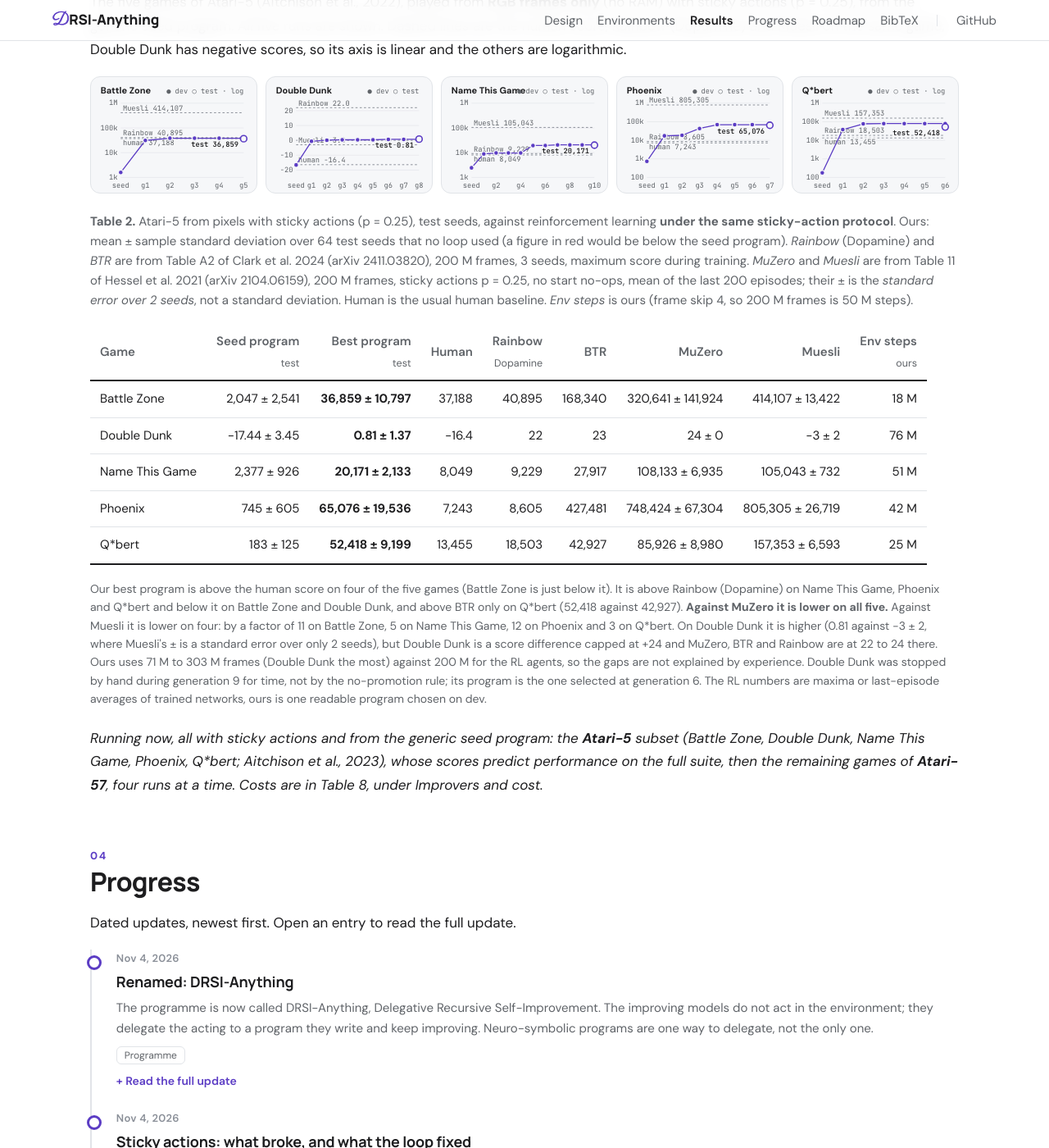
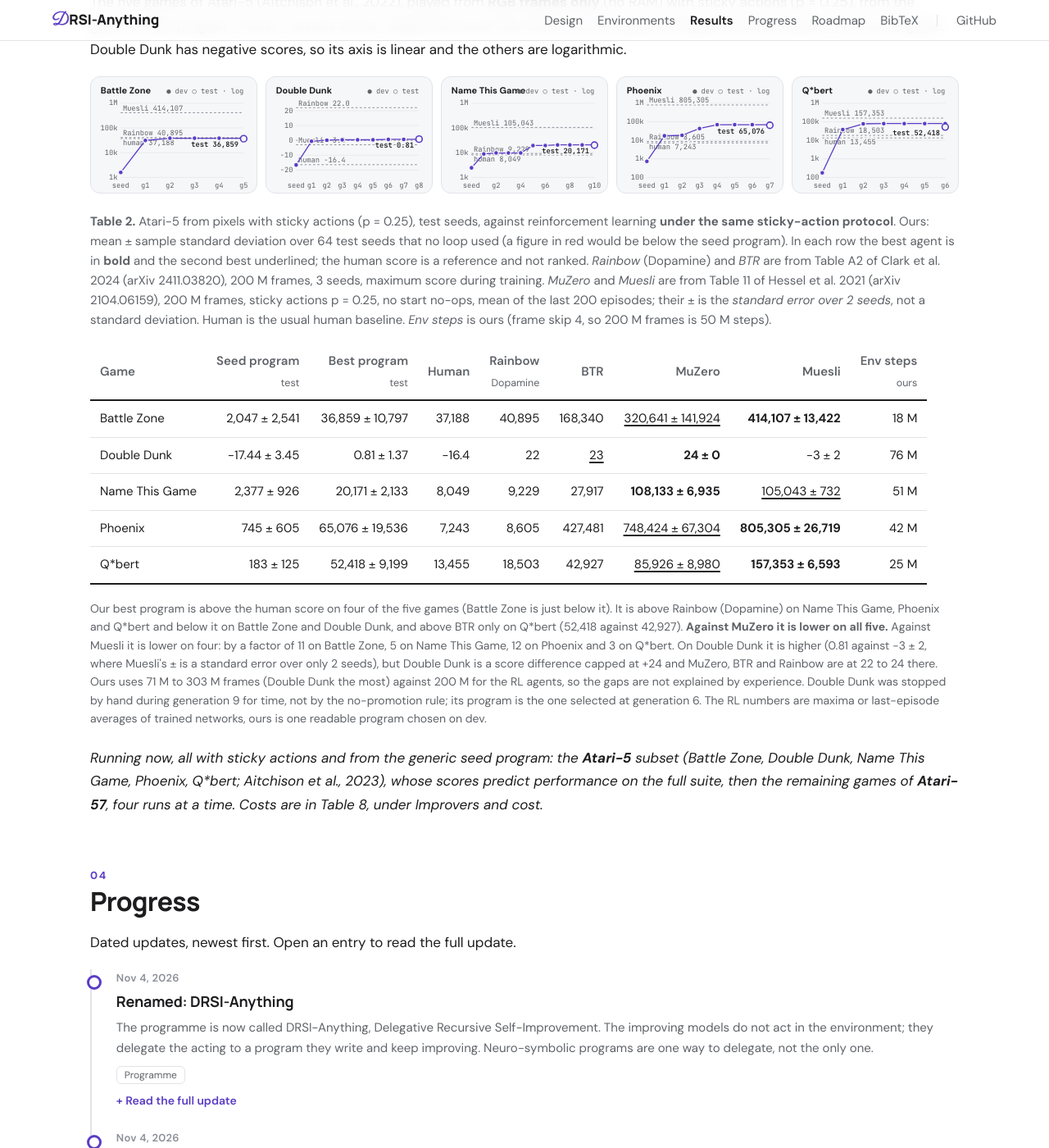
Before and after one commit to SMU-DIGA/drsi-anything-programme, a Jekyll site: the page built from index.html, in a window 1280 px wide and 1400 px high, scrolled down 9206 px. Shown: the whole window at 82% size. Built offline with Jekyll 4.4.1, drawn with Linux system fonts in a browser that asks for light colours.

Commit message:
Atari-5 table: bold the best agent per row, underline the second best (human not ranked)
Co-Authored-By: Claude Opus 5.5 <noreply@anthropic.com>
Claude-Session: https://claude.ai/code/session_012VRTwfcjG1weZYNEB2Huqo

```diff
--- a/_includes/table-atari5.html
+++ b/_includes/table-atari5.html
@@ -1,5 +1,5 @@
-<tr><td>Battle Zone</td><td class="num">2,047 ± 2,541</td><td class="num"><strong><span>36,859 ± 10,797</span></strong></td><td class="num">37,188</td><td class="num">40,895</td><td class="num">168,340</td><td class="num">320,641 ± 141,924</td><td class="num">414,107 ± 13,422</td><td class="num">18 M</td></tr>
-<tr><td>Double Dunk</td><td class="num">−17.44 ± 3.45</td><td class="num"><strong><span>0.81 ± 1.37</span></strong></td><td class="num">−16.4</td><td class="num">22</td><td class="num">23</td><td class="num">24 ± 0</td><td class="num">−3 ± 2</td><td class="num">76 M</td></tr>
-<tr><td>Name This Game</td><td class="num">2,377 ± 926</td><td class="num"><strong><span>20,171 ± 2,133</span></strong></td><td class="num">8,049</td><td class="num">9,229</td><td class="num">27,917</td><td class="num">108,133 ± 6,935</td><td class="num">105,043 ± 732</td><td class="num">51 M</td></tr>
-<tr><td>Phoenix</td><td class="num">745 ± 605</td><td class="num"><strong><span>65,076 ± 19,536</span></strong></td><td class="num">7,243</td><td class="num">8,605</td><td class="num">427,481</td><td class="num">748,424 ± 67,304</td><td class="num">805,305 ± 26,719</td><td class="num">42 M</td></tr>
-<tr><td>Q*bert</td><td class="num">183 ± 125</td><td class="num"><strong><span>52,418 ± 9,199</span></strong></td><td class="num">13,455</td><td class="num">18,503</td><td class="num">42,927</td><td class="num">85,926 ± 8,980</td><td class="num">157,353 ± 6,593</td><td class="num">25 M</td></tr>
+<tr><td>Battle Zone</td><td class="num">2,047 ± 2,541</td><td class="num"><span>36,859 ± 10,797</span></td><td class="num">37,188</td><td class="num">40,895</td><td class="num">168,340</td><td class="num"><span class="second">320,641 ± 141,924</span></td><td class="num"><strong>414,107 ± 13,422</strong></td><td class="num">18 M</td></tr>
+<tr><td>Double Dunk</td><td class="num">−17.44 ± 3.45</td><td class="num"><span>0.81 ± 1.37</span></td><td class="num">−16.4</td><td class="num">22</td><td class="num"><span class="second">23</span></td><td class="num"><strong>24 ± 0</strong></td><td class="num">−3 ± 2</td><td class="num">76 M</td></tr>
+<tr><td>Name This Game</td><td class="num">2,377 ± 926</td><td class="num"><span>20,171 ± 2,133</span></td><td class="num">8,049</td><td class="num">9,229</td><td class="num">27,917</td><td class="num"><strong>108,133 ± 6,935</strong></td><td class="num"><span class="second">105,043 ± 732</span></td><td class="num">51 M</td></tr>
+<tr><td>Phoenix</td><td class="num">745 ± 605</td><td class="num"><span>65,076 ± 19,536</span></td><td class="num">7,243</td><td class="num">8,605</td><td class="num">427,481</td><td class="num"><span class="second">748,424 ± 67,304</span></td><td class="num"><strong>805,305 ± 26,719</strong></td><td class="num">42 M</td></tr>
+<tr><td>Q*bert</td><td class="num">183 ± 125</td><td class="num"><span>52,418 ± 9,199</span></td><td class="num">13,455</td><td class="num">18,503</td><td class="num">42,927</td><td class="num"><span class="second">85,926 ± 8,980</span></td><td class="num"><strong>157,353 ± 6,593</strong></td><td class="num">25 M</td></tr>
--- a/assets/style.css
+++ b/assets/style.css
@@ -318,3 +318,5 @@ details.more[open] > summary::before { content: "− "; }
 /* ScienceWorld: a second series (300-seed test) and points below the seed program */
 .c-line2 { stroke: var(--muted); stroke-dasharray: 5 4; }
 .c-dot.bad { fill: var(--bad); }
+
+.num .second { text-decoration: underline; text-decoration-thickness: 1.5px; text-underline-offset: 3px; }
--- a/index.html
+++ b/index.html
@@ -193,7 +193,7 @@ layout: default
     <figure class="table-figure">
       <figcaption><strong>Table 2.</strong> Atari-5 from pixels with sticky actions (p = 0.25), test seeds, against
       reinforcement learning <strong>under the same sticky-action protocol</strong>. Ours: mean ± sample standard deviation over
-      64 test seeds that no loop used (a figure in red would be below the seed program). <em>Rainbow</em> (Dopamine) and
+      64 test seeds that no loop used (a figure in red would be below the seed program). In each row the best agent is in <strong>bold</strong> and the second best <span class="second">underlined</span>; the human score is a reference and not ranked. <em>Rainbow</em> (Dopamine) and
       <em>BTR</em> are from Table A2 of Clark et al. 2024 (arXiv 2411.03820), 200 M frames, 3 seeds, maximum score during
       training. <em>MuZero</em> and <em>Muesli</em> are from Table 11 of Hessel et al. 2021 (arXiv 2104.06159), 200 M frames,
       sticky actions p = 0.25, no start no-ops, mean of the last 200 episodes; their ± is the <em>standard error over 2 seeds</em>,
```
Also changed, not shown: scripts/make_atari5_pixel.py (+8 -3 lines).
